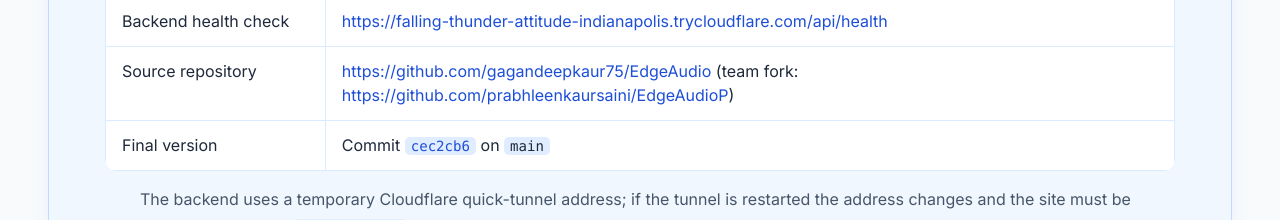
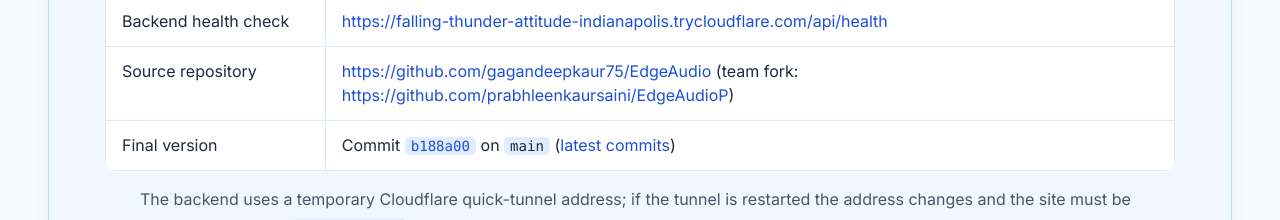
Before and after one commit to gagandeepkaur75/EdgeAudio, a React (Vite) app: page /documentation in a window 1280 px wide. Shown: the part 1780-2000 px from the top of the page. Built offline with nearby package versions, Linux system fonts and the light colour scheme; what onnxruntime-web would draw is missing.

Commit message:
Documentation: set final version to b188a00, keep tested version cec2cb6

```diff
--- a/src/pages/DocumentationPage.jsx
+++ b/src/pages/DocumentationPage.jsx
@@ -5,7 +5,8 @@ const REPO = "https://github.com/gagandeepkaur75/EdgeAudio";
 const FORK = "https://github.com/prabhleenkaursaini/EdgeAudioP";
 const SITE = "https://edgeaudio.gkaur10-be24.workers.dev";
 const API = "https://falling-thunder-attitude-indianapolis.trycloudflare.com";
-const COMMIT = "cec2cb6";
+const TESTED = "cec2cb6";
+const FINAL = "b188a00";
 
 const SECTIONS = [
   ["overview", "Project at a glance"],
@@ -104,7 +105,7 @@ export default function DocumentationPage() {
             ["Deliverables history", <a key="v" href={`${SITE}/deliverables`}>{SITE}/deliverables</a>],
             ["Backend health check", <a key="v" href={`${API}/api/health`}>{API}/api/health</a>],
             ["Source repository", <><a href={REPO}>{REPO}</a> (team fork: <a href={FORK}>{FORK}</a>)</>],
-            ["Final version", <>Commit <a href={`${REPO}/commit/${COMMIT}`}><code>{COMMIT}</code></a> on <code>main</code></>],
+            ["Final version", <>Commit <a href={`${REPO}/commit/${FINAL}`}><code>{FINAL}</code></a> on <code>main</code> (<a href={`${REPO}/commits/main`}>latest commits</a>)</>],
           ]} />
           <p className="doc-note">The backend uses a temporary Cloudflare quick-tunnel address; if the tunnel is restarted the address changes and the site must be rebuilt with the new <code>VITE_API_URL</code>.</p>
         </Sec>
@@ -213,7 +214,7 @@ python ml/test_suite.py      # parity, behaviour and held-out tests`}</Code>
         </Sec>
 
         <Sec id="testing" title="9. Testing approach and results">
-          <p><b>Approach:</b> black-box API tests, Python/JavaScript feature-parity and PyTorch/ONNX parity tests, behavioural model tests (score must fall as noise, packet loss, clipping and muffling get worse), a held-out evaluation, and manual browser tests. <b>Tested version:</b> commit <code>{COMMIT}</code> on <code>main</code>, 23 November 2026.</p>
+          <p><b>Approach:</b> black-box API tests, Python/JavaScript feature-parity and PyTorch/ONNX parity tests, behavioural model tests (score must fall as noise, packet loss, clipping and muffling get worse), a held-out evaluation, and manual browser tests. <b>Tested version:</b> commit <code>{TESTED}</code> on <code>main</code>, 23 November 2026.</p>
           <Table head={["Category", "Test cases", "Status", "Evidence"]} rows={[
             ["Backend API", "TC-01 to TC-10", "Executed: 17/17 checks passed", <><code>backend/tests/api.test.js</code>, <a href={`${REPO}/blob/main/docs/api-test-results.json`}><code>docs/api-test-results.json</code></a></>],
             ["Model parity and behaviour", "TC-13 to TC-15", "Executed and passed", <code key="v">ml/test_suite.py</code>],
```
